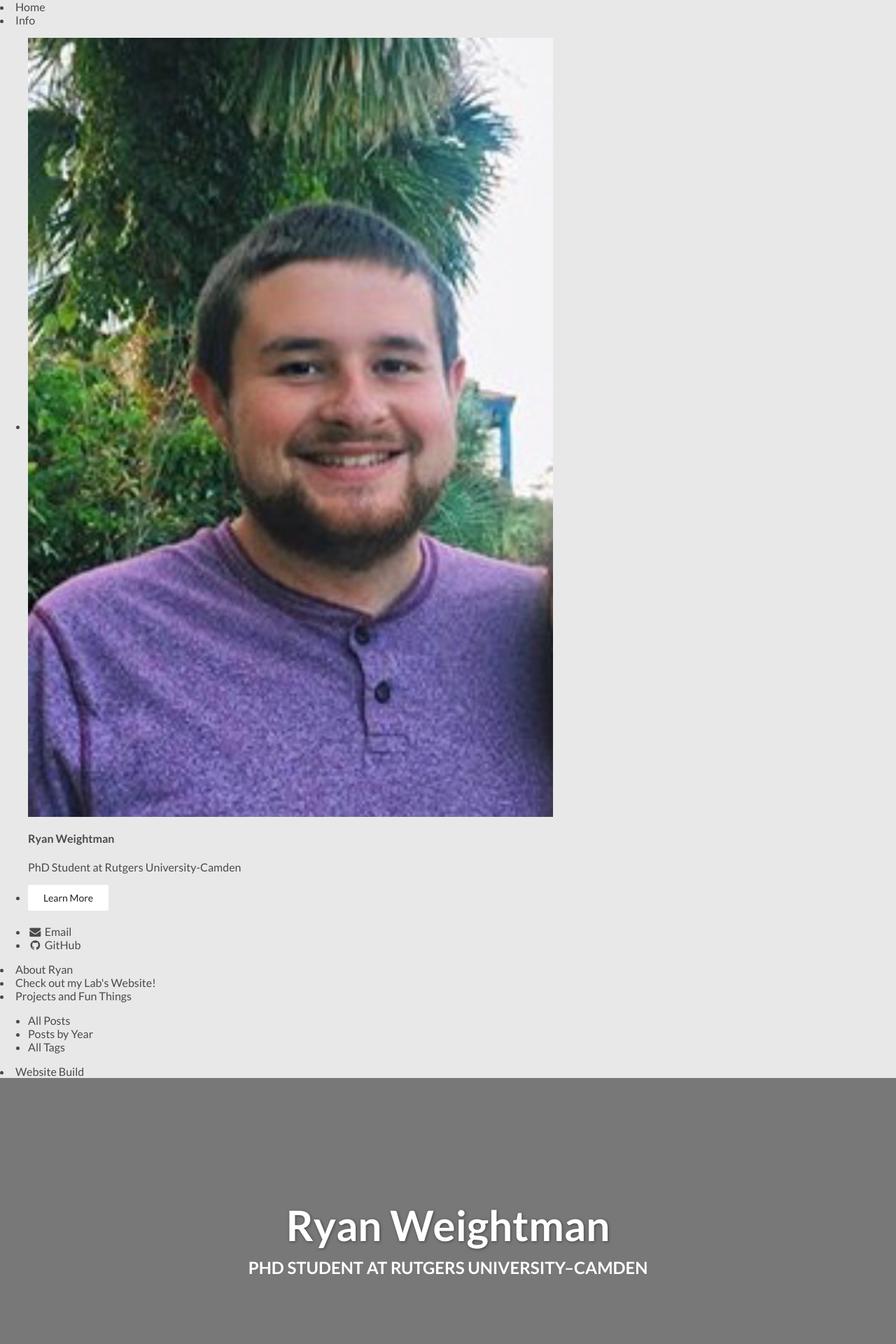
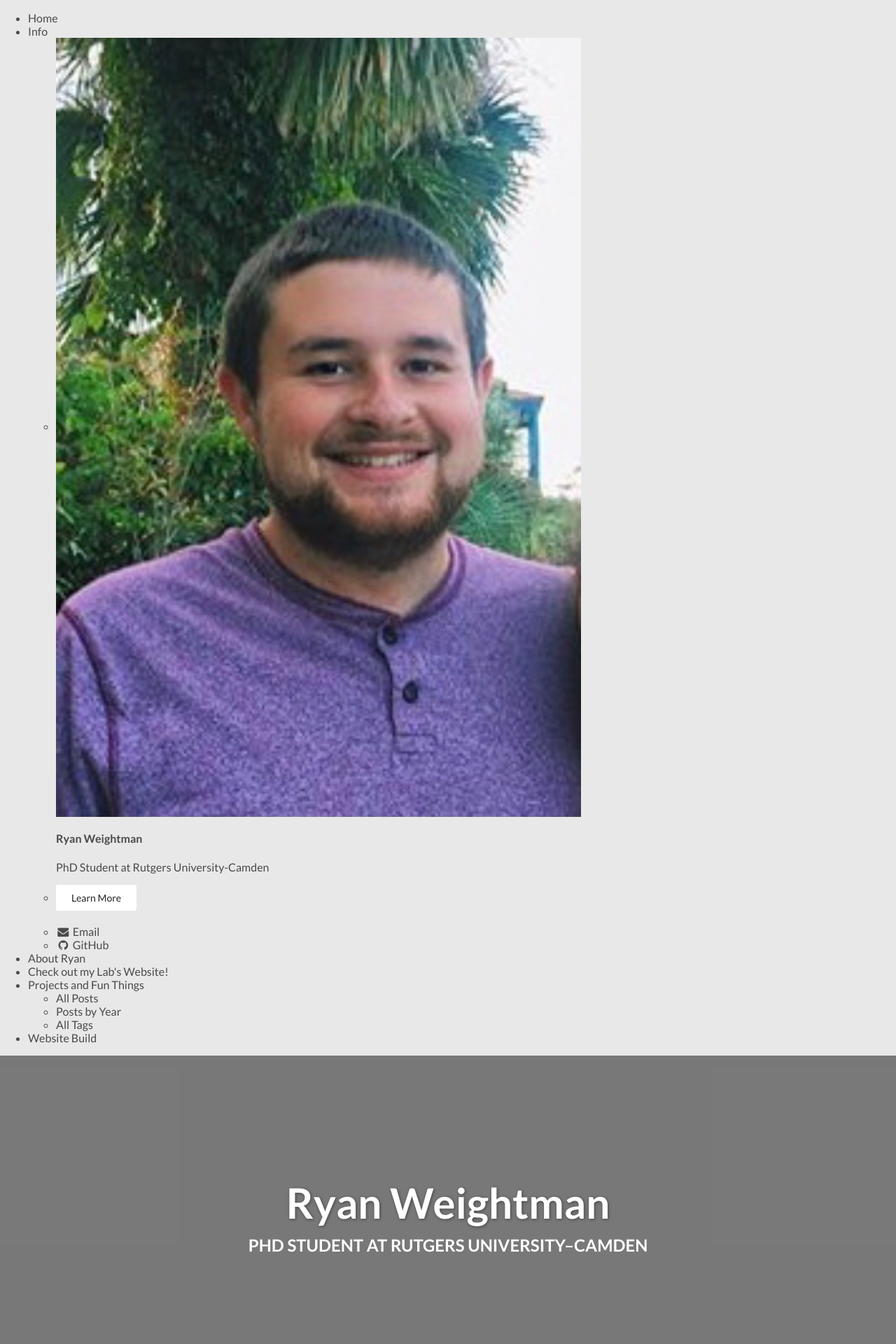
Before and after one commit to RyanJ119/RyanJ119.github.io, a Jekyll site: the page built from index.html, in a window 1280 px wide. Shown: the top 1920 px of the page at 70% size. Built offline with Jekyll 4.4.1, drawn with Linux system fonts in a browser that asks for light colours; nearby versions of some CDN libraries; the list of posts is cut into pages by our own code.

Commit message:
Update navigation.html

```diff
--- a/_includes/navigation.html
+++ b/_includes/navigation.html
@@ -1,4 +1,6 @@
-<nav id="menu" class="dmenu" role="navigation">
+<nav id="menu" class="menuwrapper" role="navigation">
+
+	<ul class="menu">
 		<li><a href="{{ site.url }}/">Home</a></li>
 		<li>
 			<a href="#">Info</a>
@@ -59,5 +61,5 @@
 	    {% endif %}
 	    <li><a href="{{ domain }}{{ link.url }}" {% if link.url contains 'http' %}target="_blank"{% endif %}>{{ link.title }}</a></li>
 	  {% endfor %}
-
+	</ul><!-- /.dl-menu -->
 </nav><!-- /.dl-menuwrapper -->
```
